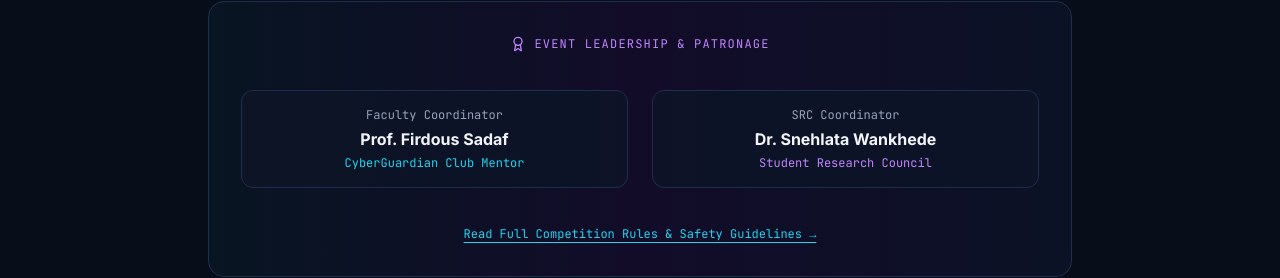
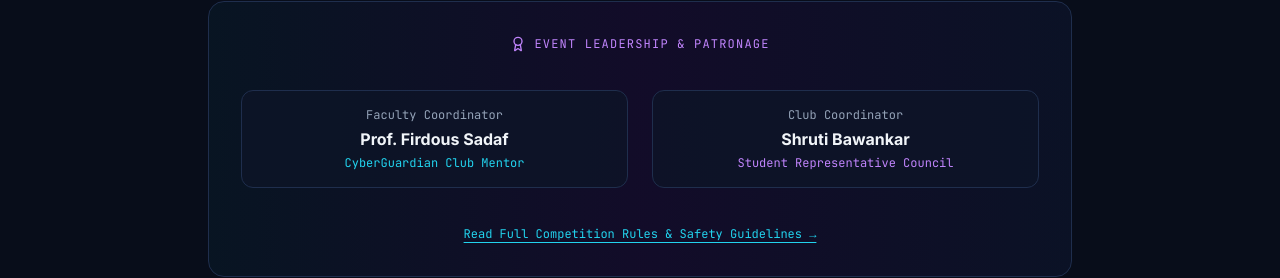
Before and after one commit to bawankarshruti4411/Security_Jeopardy, a React (Vite) app in the folder client/: page / in a window 1280 px wide. Shown: the part 1525-1803 px from the top of the page. Built offline with nearby package versions, Linux system fonts and the light colour scheme; no server answers.

Commit message:
Update SRC Coordinator details to Club Coordinator

```diff
--- a/client/src/pages/Home.tsx
+++ b/client/src/pages/Home.tsx
@@ -261,9 +261,9 @@ export const Home: React.FC<HomeProps> = ({ onNavigate, event }) => {
               <div className="text-xs text-cyan-400 font-mono">CyberGuardian Club Mentor</div>
             </div>
             <div className="p-4 rounded-xl bg-cyber-surface/80 border border-cyber-border space-y-1">
-              <div className="text-xs font-mono text-slate-400">SRC Coordinator</div>
-              <div className="text-base font-bold text-slate-100">Dr. Snehlata Wankhede</div>
-              <div className="text-xs text-purple-400 font-mono">Student Research Council</div>
+              <div className="text-xs font-mono text-slate-400">Club Coordinator</div>
+              <div className="text-base font-bold text-slate-100">Shruti Bawankar</div>
+              <div className="text-xs text-purple-400 font-mono">Student Representative Council</div>
             </div>
           </div>
           <div className="pt-2">
```
